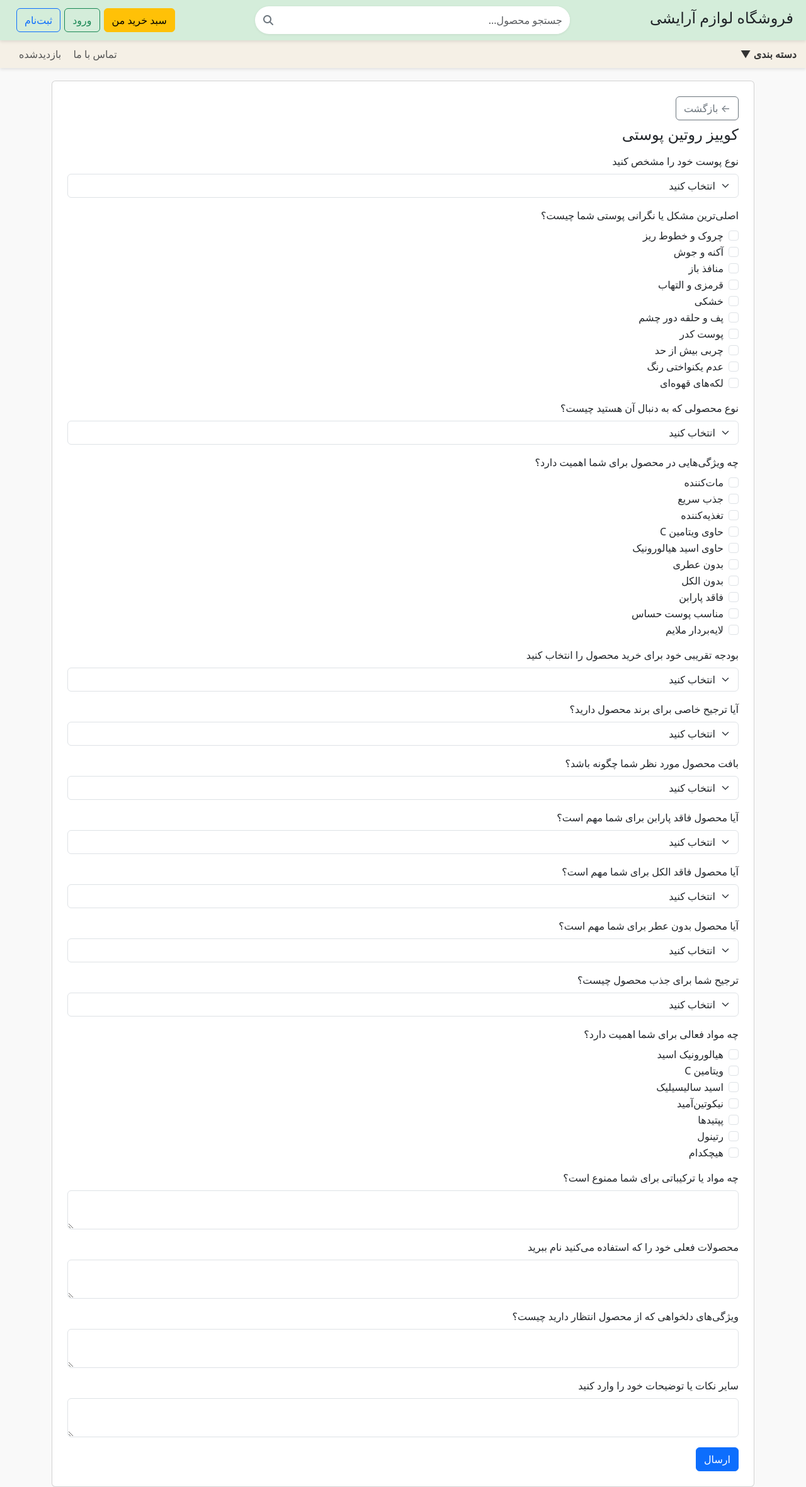
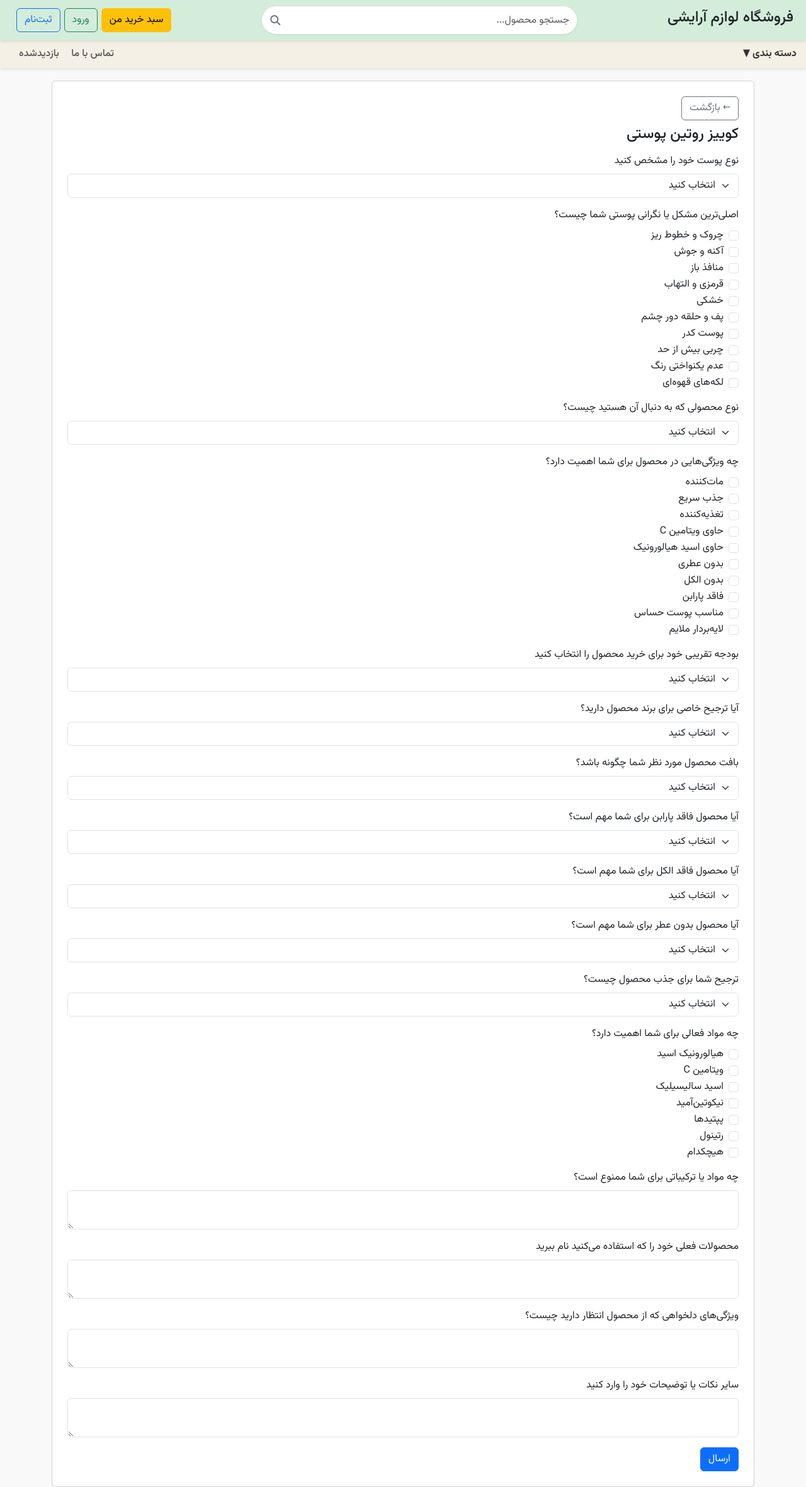
Before and after one commit to Iliya-SA/ap_project, a Django app: page /quiz/ in a window 1280 px wide. Shown: the whole page at 63% size. Run offline with Django 5.2, Linux system fonts and the light colour scheme; some libraries are stand-ins or nearby versions.

Commit message:
Add the Vazir font locally and apply it site-wide for all texts

```diff
--- a/ap_project/store/templates/store/base.html
+++ b/ap_project/store/templates/store/base.html
@@ -8,7 +8,23 @@
     <link rel="stylesheet" href="{% static 'css/bootstrap.rtl.min.css' %}" />
     <link rel="stylesheet" href="{% static 'css/bootstrap.min.css' %}" />
     <link rel="stylesheet" href="{% static 'font-awsome/6.7.2/css/all.min.css' %}" />
+    <!-- فونت وزیر از استاتیک (اجباری برای کل صفحه) -->
     <style>
+        /* اجباری کردن فونت آوسوم برای آیکون‌ها (ذره‌بین و ضربدر) */
+        .fa, .fa-search, .fa-times {
+            font-family: 'Font Awesome 6 Free', 'FontAwesome', 'Font Awesome 5 Free', 'Font Awesome 4 Free', sans-serif !important;
+            font-weight: 900 !important;
+        }
+        @font-face {
+            font-family: 'Vazirmatn';
+            src: url('{% static 'fonts/vazirmatn/Vazirmatn[wght].woff2' %}') format('woff2');
+            font-weight: 100 900;
+            font-style: normal;
+            font-display: swap;
+        }
+        html, body, * {
+            font-family: 'Vazirmatn', Vazir, Tahoma, Arial, sans-serif !important;
+        }
         /* فیکس کردن هدر بالای صفحه */
         header.header-bar {
             position: fixed;
```
Also changed, not shown: ap_project/cart/templates/cart/cart_detail.html (+8 -4 lines), ap_project/orders/templates/orders/order_history.html (+11 -1 lines), ap_project/cart/static/fonts/vazirmatn/Vazirmatn[wght].woff2 (added), ap_project/orders/static/fonts/vazirmatn/Vazirmatn[wght].woff2 (added), ap_project/store/static/fonts/vazirmatn/Vazirmatn[wght].woff2 (added).
